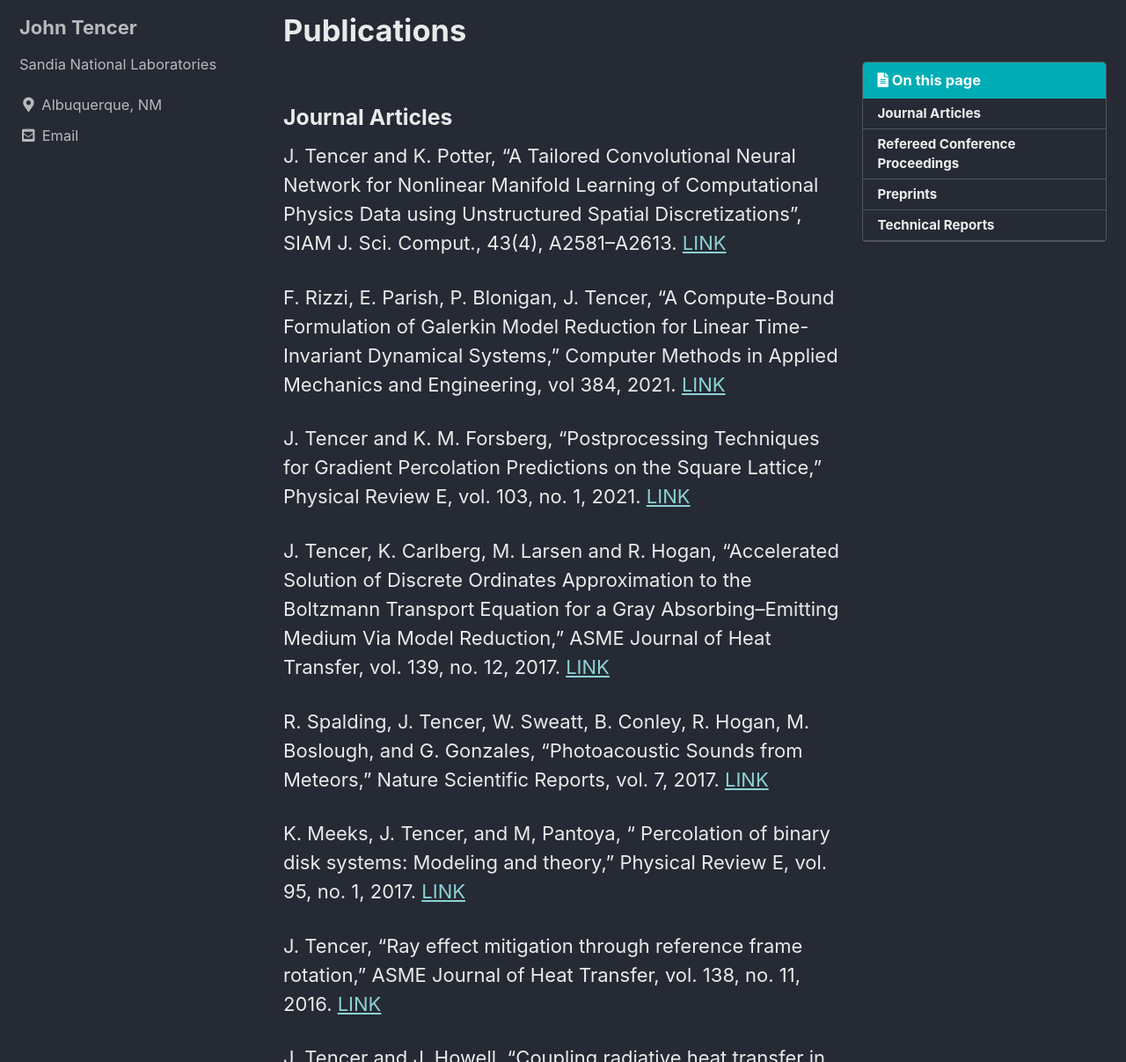
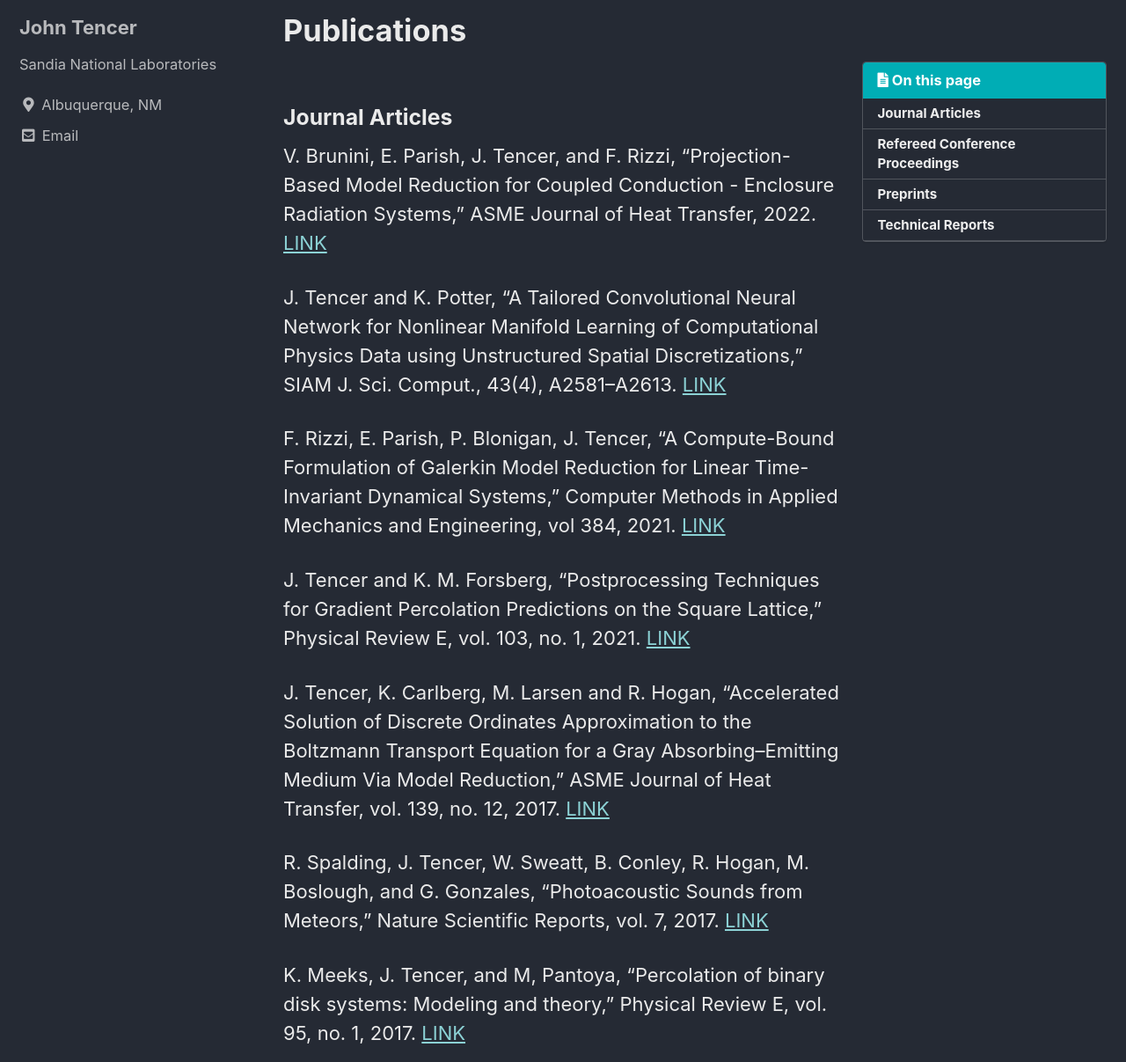
Before and after one commit to jtencer/jtencer.github.io, a Jekyll site: the page built from _pages/pubs.md, in a window 1280 px wide and 1400 px high, cut to the strip 193-1400 px from the top of the window. Shown: the whole strip at 88% size. Built offline with Jekyll 4.4.1, drawn with Linux system fonts in a browser that asks for light colours; cached includes are drawn as plain includes.

Commit message:
add JHT paper

```diff
--- a/_pages/pubs.md
+++ b/_pages/pubs.md
@@ -10,27 +10,29 @@ toc: true
 
 ### Journal Articles
 
-J. Tencer and K. Potter, “A Tailored Convolutional Neural Network for Nonlinear Manifold Learning of Computational Physics Data using Unstructured Spatial Discretizations”, SIAM J. Sci. Comput., 43(4), A2581–A2613.  [LINK](SISC2021)
+V. Brunini, E. Parish, J. Tencer, and F. Rizzi, "Projection-Based Model Reduction for Coupled Conduction - Enclosure Radiation Systems," ASME Journal of Heat Transfer, 2022.  [LINK](JHT2022)
 
-F. Rizzi, E. Parish, P. Blonigan, J. Tencer, “A Compute-Bound Formulation of Galerkin Model Reduction for Linear Time-Invariant Dynamical Systems,” Computer Methods in Applied Mechanics and Engineering, vol 384, 2021.  [LINK](CMAME2021)
+J. Tencer and K. Potter, "A Tailored Convolutional Neural Network for Nonlinear Manifold Learning of Computational Physics Data using Unstructured Spatial Discretizations," SIAM J. Sci. Comput., 43(4), A2581–A2613.  [LINK](SISC2021)
 
-J. Tencer and K. M. Forsberg, “Postprocessing Techniques for Gradient Percolation Predictions on the Square Lattice,” Physical Review E, vol. 103, no. 1, 2021.  [LINK](PRE2021)
+F. Rizzi, E. Parish, P. Blonigan, J. Tencer, "A Compute-Bound Formulation of Galerkin Model Reduction for Linear Time-Invariant Dynamical Systems," Computer Methods in Applied Mechanics and Engineering, vol 384, 2021.  [LINK](CMAME2021)
+
+J. Tencer and K. M. Forsberg, "Postprocessing Techniques for Gradient Percolation Predictions on the Square Lattice," Physical Review E, vol. 103, no. 1, 2021.  [LINK](PRE2021)
 
 J. Tencer, K. Carlberg, M. Larsen and R. Hogan, "Accelerated Solution of Discrete Ordinates Approximation to the Boltzmann Transport Equation for a Gray Absorbing–Emitting Medium Via Model Reduction," ASME Journal of Heat Transfer, vol. 139, no. 12, 2017.  [LINK](JHT2017)
 
-R. Spalding, J. Tencer, W. Sweatt, B. Conley, R. Hogan, M. Boslough, and G. Gonzales, “Photoacoustic Sounds from Meteors,” Nature Scientific Reports, vol. 7, 2017.  [LINK](SREP2017)
+R. Spalding, J. Tencer, W. Sweatt, B. Conley, R. Hogan, M. Boslough, and G. Gonzales, "Photoacoustic Sounds from Meteors," Nature Scientific Reports, vol. 7, 2017.  [LINK](SREP2017)
 
-K. Meeks, J. Tencer, and M, Pantoya, " Percolation of binary disk systems: Modeling and theory,” Physical Review E, vol. 95, no. 1, 2017.  [LINK](PRE2017)
+K. Meeks, J. Tencer, and M, Pantoya, "Percolation of binary disk systems: Modeling and theory," Physical Review E, vol. 95, no. 1, 2017.  [LINK](PRE2017)
 
-J. Tencer, “Ray effect mitigation through reference frame rotation,” ASME Journal of Heat Transfer, vol. 138, no. 11, 2016.  [LINK](JHT2016)
+J. Tencer, "Ray effect mitigation through reference frame rotation," ASME Journal of Heat Transfer, vol. 138, no. 11, 2016.  [LINK](JHT2016)
 
-J. Tencer and J. Howell, “Coupling radiative heat transfer in participating media with other heat transfer modes,” Journal of the Brazilian Society of Mechanical Sciences and Engineering, vol. 38, no. 5, 2016.  [LINK](JBSME2016)
+J. Tencer and J. Howell, "Coupling radiative heat transfer in participating media with other heat transfer modes," Journal of the Brazilian Society of Mechanical Sciences and Engineering, vol. 38, no. 5, 2016.  [LINK](JBSME2016)
 
-J. Tencer and J. Howell, “Quantification of model-form uncertainty in the correlated-k distribution method for radiation heat transfer,” Journal of Quantitative Spectroscopy and Radiative Transfer, vol. 143, 2014.  [LINK](JQSRT2014)
+J. Tencer and J. Howell, "Quantification of model-form uncertainty in the correlated-k distribution method for radiation heat transfer," Journal of Quantitative Spectroscopy and Radiative Transfer, vol. 143, 2014.  [LINK](JQSRT2014)
 
-J. Tencer and J. Howell, “On multilayer modeling of radiative transfer for use with the multi-source k-distribution method for inhomogeneous media,” ASME Journal of Heat Transfer, vol. 136, no. 6, 2014.  [LINK](JHT2014)
+J. Tencer and J. Howell, "On multilayer modeling of radiative transfer for use with the multi-source k-distribution method for inhomogeneous media," ASME Journal of Heat Transfer, vol. 136, no. 6, 2014.  [LINK](JHT2014)
 
-J. Tencer and J. Howell, “A Multi-Source Full Spectrum K-Distribution Method for 1-D Inhomogeneous Media,” Journal of Quantitative Spectroscopy and Radiative Transfer, vol. 129, 2013.  [LINK](JQSRT2013)
+J. Tencer and J. Howell, "A Multi-Source Full Spectrum K-Distribution Method for 1-D Inhomogeneous Media," Journal of Quantitative Spectroscopy and Radiative Transfer, vol. 129, 2013.  [LINK](JQSRT2013)
 
 ### Refereed Conference Proceedings
 
@@ -40,29 +42,29 @@ E.F. Rojas and J. Tencer, "Performance of iterative network uncertainty quantifi
 
 K. Potter, S. Sleder, M. Smith, S. Perera, A. Yilmaz, J. Tencer, "Parameterized Pseudo-Differential Operators for Graph Convolutional Neural Networks," Proceedings of IEEE/CVF 2021 International Conference on Computer Vision Workshops, Virtual, October 2021.  [LINK](ICCV2021)
 
-M. Arienti, P. Blonigan, F. Rizzi, J. Tencer, and M. Howard, “Projection-based model reduction for finite-element simulations of thermal protection systems,” 2021 AIAA SciTech Forum, January 2021.  [LINK](AIAA2021)
+M. Arienti, P. Blonigan, F. Rizzi, J. Tencer, and M. Howard, "Projection-based model reduction for finite-element simulations of thermal protection systems," 2021 AIAA SciTech Forum, January 2021.  [LINK](AIAA2021)
 
-J. Tencer, K. Carlberg, M. Larsen and R. Hogan, “Reduced order modeling applied to the discrete ordinates method for radiation heat transfer in participating media,” Proceedings of ASME 2016 Heat Transfer Summer Conference, vol. 2, Washington, DC, July 2016.  [LINK](SHTC2016)
+J. Tencer, K. Carlberg, M. Larsen and R. Hogan, "Reduced order modeling applied to the discrete ordinates method for radiation heat transfer in participating media," Proceedings of ASME 2016 Heat Transfer Summer Conference, vol. 2, Washington, DC, July 2016.  [LINK](SHTC2016)
 
-J. Tencer, K. Carlberg, M. Larsen and R. Hogan, “Augmented quadratures for the discrete ordinates method using reduced order modeling approaches,” Proceedings of the First Pacific Rim Thermal Engineering Conference, Waikoloa Village, HI, March 2016.  [LINK](PRTEC2016)
+J. Tencer, K. Carlberg, M. Larsen and R. Hogan, "Augmented quadratures for the discrete ordinates method using reduced order modeling approaches," Proceedings of the First Pacific Rim Thermal Engineering Conference, Waikoloa Village, HI, March 2016.  [LINK](PRTEC2016)
 
-J. Tencer, T. Okusanya, and A. Hetzler, “A set of manufactured solutions for coupled radiation (SPn) and conduction problems,” Proceedings of the 1st Thermal and Fluid Engineering Summer Conference, vol. 4, New York, NY, August 2015.  [LINK](TFESC2015)
+J. Tencer, T. Okusanya, and A. Hetzler, "A set of manufactured solutions for coupled radiation (SPn) and conduction problems," Proceedings of the 1st Thermal and Fluid Engineering Summer Conference, vol. 4, New York, NY, August 2015.  [LINK](TFESC2015)
 
-J. Tencer, “A comparison of angular discretization techniques for the radiative transport equation,” Proceedings of ASME 2015 International Mechanical Engineering Congress and Exposition, vol. 8B, Houston, TX, November 2015.  [LINK](IMECE2015)
+J. Tencer, "A comparison of angular discretization techniques for the radiative transport equation," Proceedings of ASME 2015 International Mechanical Engineering Congress and Exposition, vol. 8B, Houston, TX, November 2015.  [LINK](IMECE2015)
 
-J. Tencer, “The impact of reference frame orientation on discrete ordinates solutions in the presence of ray effects and a related mitigation technique,” Proceedings of ASME 2014 International Mechanical Engineering Congress and Exposition, vol. 8A, Montreal, QC, November 2014.  [LINK](IMECE2014)
+J. Tencer, "The impact of reference frame orientation on discrete ordinates solutions in the presence of ray effects and a related mitigation technique," Proceedings of ASME 2014 International Mechanical Engineering Congress and Exposition, vol. 8A, Montreal, QC, November 2014.  [LINK](IMECE2014)
 
-J. Tencer and J. Howell, “A parametric study of the accuracy of several radiative transport solution methods for a set of 2-D benchmark problems,” Proceedings of ASME 2013 Heat Transfer Summer Conference, vol. 1, July 2013.  [LINK](SHTC2013)
+J. Tencer and J. Howell, "A parametric study of the accuracy of several radiative transport solution methods for a set of 2-D benchmark problems," Proceedings of ASME 2013 Heat Transfer Summer Conference, vol. 1, July 2013.  [LINK](SHTC2013)
 
-J. Tencer and J. Howell, “Quantification of model-form uncertainty in the correlated-k distribution method for radiation heat transfer,” RAD-13. Proceedings of the 7th International Symposium on Radiative Transfer, Kusadasi, Turkey, June 2013.  [LINK](RAD2013)
+J. Tencer and J. Howell, "Quantification of model-form uncertainty in the correlated-k distribution method for radiation heat transfer," RAD-13. Proceedings of the 7th International Symposium on Radiative Transfer, Kusadasi, Turkey, June 2013.  [LINK](RAD2013)
 
-J. Tencer and J. Howell, “A multi-source full spectrum k-distribution method for 1-D inhomogeneous media,” Eurotherm conference no. 95: Computational thermal radiation in participating media IV, Nancy, France, April 2012.  [LINK](EuroTherm2012)
+J. Tencer and J. Howell, "A multi-source full spectrum k-distribution method for 1-D inhomogeneous media," Eurotherm conference no. 95: Computational thermal radiation in participating media IV, Nancy, France, April 2012.  [LINK](EuroTherm2012)
 
-J. Tencer and J. Howell, “On multilayer modeling of radiative transfer for use with the multi-source k-distribution method for inhomogeneous media,” Proceedings of ASME 2012 Heat Transfer Summer Conference, vol. 1, Rio Grande, PR, July 2012.  [LINK](SHTC2012)
+J. Tencer and J. Howell, "On multilayer modeling of radiative transfer for use with the multi-source k-distribution method for inhomogeneous media," Proceedings of ASME 2012 Heat Transfer Summer Conference, vol. 1, Rio Grande, PR, July 2012.  [LINK](SHTC2012)
 
 ### Preprints
 
-A.L. Brown, F. Pierce, and J. Tencer, “A Lennard-Jones Based Surface Tension Analogy Model for Liquid Breakup,” International Journal of Multiphase Flow, in review.
+A.L. Brown, F. Pierce, and J. Tencer, "A Lennard-Jones Based Surface Tension Analogy Model for Liquid Breakup," International Journal of Multiphase Flow, in review.
 
 ### Technical Reports
 
```
Also changed, not shown: _pages/JHT2022.md (added, +15 -0 lines).
